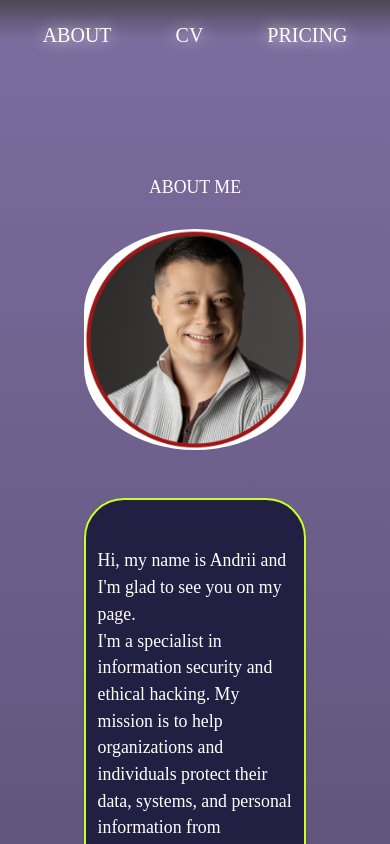
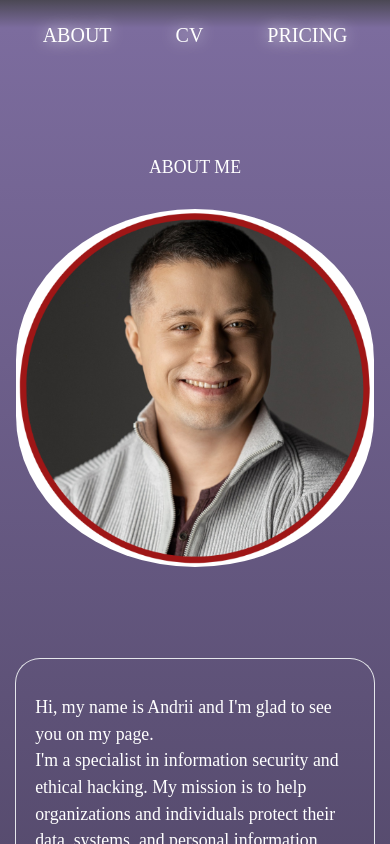
Before and after one commit to TheUnknownSoul/CV-page, a React (Create React App) app: page /CV-page in a window 390 px wide. Shown: the top 844 px of the page. Built offline with nearby package versions, Linux system fonts and the light colour scheme; the HTML template or start-up script is replaced by a standard one.

Commit message:
Fixed styles for mobile view and general approach for main section

```diff
--- a/src/components/AboutMeSection.tsx
+++ b/src/components/AboutMeSection.tsx
@@ -1,20 +1,15 @@
 import photo from "../images/andrii.png"
 import "../styles/AboutMeSection.css"
-import {Paper} from "@mui/material";
 
 export default function AboutMeSection() {
+    const my_photo = photo  as string
     return (
+        <div className=" items-stretch py-5  mt-16 px-4 grid justify-items-center">
+            <h1>About me</h1>
+            <img src={my_photo} alt="Andrey" className="avatar rounded-full py-7"/>
+            <div className="mx-auto mt-16  rounded-3xl ring-1 ring-gray-200 ">
 
-        <div className="main-section flex flex-col items-center justify-center">
-            <div className="py-5">
-
-                <h1>About me</h1>
-
-                <img src={photo} alt="Andrey" className="avatar rounded-full py-7"/>
-            </div>
-            <Paper className="paper py-5" variant="elevation" square={false}>
-
-                <div className="">
+                <div className=" p-2  lg:w-full  lg:flex-shrink-0 ">
                     <p>
                         Hi, my name is Andrii and I'm glad to see you on my page.
                         <br/>
@@ -52,7 +47,8 @@ export default function AboutMeSection() {
                             language vulnerabilities
                         </li>
                         <li>Development: Basic stack described in CV section but main technologies are Java (Spring),
-                            Javascript/Typescript (Angular, React) and Python. </li>
+                            Javascript/Typescript (Angular, React) and Python.
+                        </li>
 
                         <br/>
                         In some cases, for demonstration purpose, I can develop proof of concept exploit for disclosure
@@ -69,8 +65,8 @@ export default function AboutMeSection() {
 
                     </p>
                 </div>
-            </Paper>
+            </div>
+
         </div>
-
     )
 }
--- a/src/styles/AboutMeSection.css
+++ b/src/styles/AboutMeSection.css
@@ -1,10 +1,3 @@
-.main-section {
-    display: flex;
-    justify-content: center;
-    align-items: center;
-    flex-direction: column;
-    padding: 10vh;
-}
 
 h1 {
     text-transform: uppercase;
```
